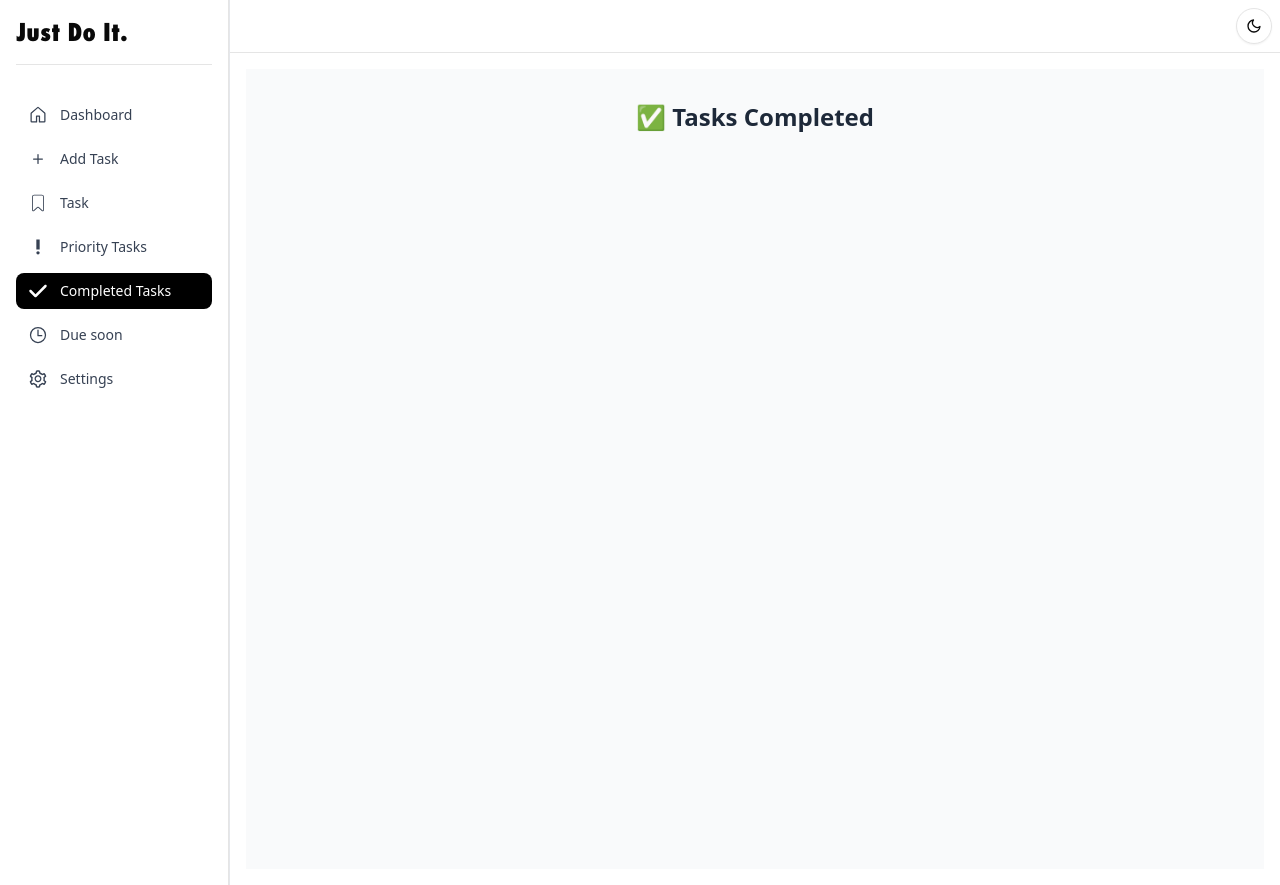
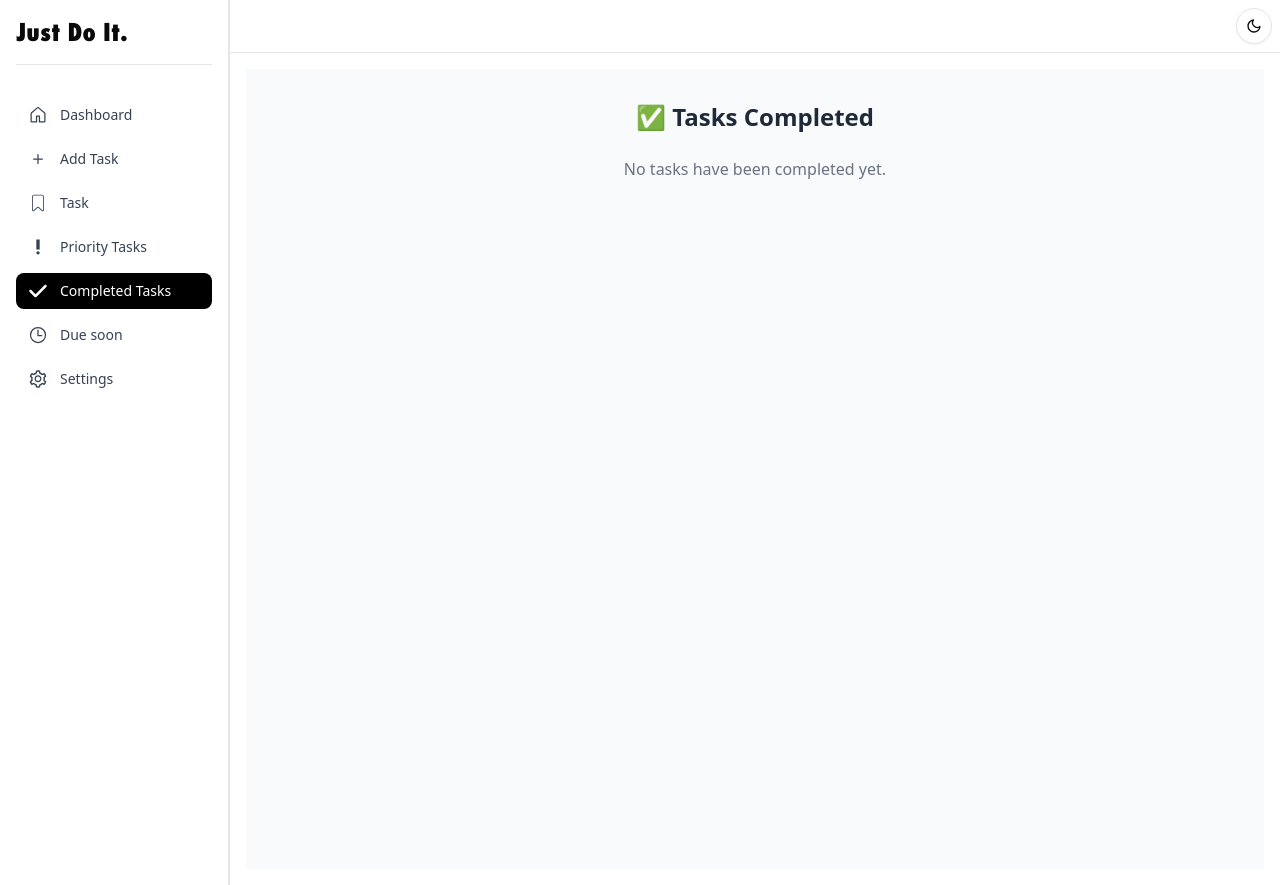
Before and after one commit to Albert735/just-do-it, a Next.js app: page /dashboard/completed in a window 1280 px wide. Built offline with nearby package versions, Linux system fonts and the light colour scheme.

Commit message:
refactor: optimize completed tasks rendering by storing filtered tasks in a variable

```diff
--- a/app/dashboard/completed/page.tsx
+++ b/app/dashboard/completed/page.tsx
@@ -7,6 +7,8 @@ import { useTask } from "../../context/TaskContext";
 export default function Page() {
   const { tasks } = useTask();
 
+  const completedTasks = tasks.filter((task) => task.completed);
+
   return (
     <div className="min-h-screen flex flex-col items-center justify-start px-4 py-8 bg-gray-50 dark:bg-black">
       <h1 className="text-2xl font-semibold text-gray-800 dark:text-white mb-6">
@@ -14,18 +16,14 @@ export default function Page() {
       </h1>
 
       <div className="w-full max-w-2xl flex flex-col gap-4">
-        {tasks
-          .filter((task) => task.completed)
-          .map((task) => (
+        {completedTasks.length > 0 ? (
+          completedTasks.map((task) => (
             <div
               key={task.id}
-              className="flex items-start gap-4 p-4 bg-green-50 dark:bg-green-900/10 border border-green-200 dark:border-green-700 rounded-xl shadow-sm"
+              className="flex flex-row justify-start items-center gap-4 p-4 bg-green-50 dark:bg-green-900/10 border border-green-200 dark:border-green-700 rounded-xl shadow-sm"
             >
-              {task.completed && (
-                <CheckCircle className="text-green-500" size={20} />
-              )}
-
-              <div className="flex flex-col">
+              <CheckCircle className="text-green-500" size={20} />
+              <div className="flex flex-col w-full max-h-[7rem] overflow-hidden">
                 <h2 className="text-lg font-semibold text-green-800 dark:text-green-300 line-through">
                   {task.title}
                 </h2>
@@ -34,7 +32,12 @@ export default function Page() {
                 </p>
               </div>
             </div>
-          ))}
+          ))
+        ) : (
+          <p className="text-gray-500 dark:text-gray-400 text-center">
+            No tasks have been completed yet.
+          </p>
+        )}
       </div>
     </div>
   );
```
